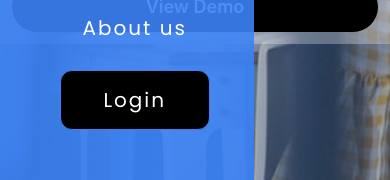
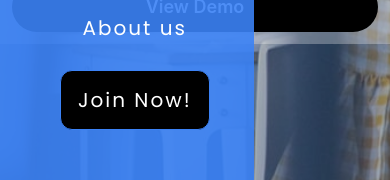
Before and after one commit to nadashaban10/Educational-App, a React (Vite) app: page / in a window 390 px wide. Both pictures are taken after a click on the icon 202 px from the left and 40 px from the top of the page. Shown: the part 532-712 px from the top of the page. Built offline with nearby package versions, Linux system fonts and the light colour scheme.

Commit message:
design fixing

```diff
--- a/src/components/NavBar.jsx
+++ b/src/components/NavBar.jsx
@@ -60,7 +60,7 @@ function NavBar() {
             About us
             <div className="underline absolute bottom-0 left-0 w-0 h-[2px] bg-blue-500 transition-all duration-300"></div>
           </ScrollLink>
-          <button className={`nav-item cursor-pointer relative border border-blue-500 rounded-xl bg-black px-3 text-white w-[150px] h-[60px] ${isNavVisible ? 'block' : 'hidden'} md:hidden`} onClick={handleClickLogin}> Login </button>
+          <button className={`nav-item cursor-pointer relative border border-blue-500 rounded-xl bg-black px-3 text-white w-[150px] h-[60px] ${isNavVisible ? 'block' : 'hidden'} md:hidden`} onClick={handleClickLogin}> Join Now! </button>
         </div>
         <div className={`flex flex-row md:flex-row space-x-5 md:space-y-0 md:space-x-2 font-poppins ${isNavVisible ? 'block' : 'block'} md:flex mr-3 `}>
           <div className='relative flex flex-row  space-x-4 text-blu-500 text-3xl font-bold cursor-pointer'>
```
